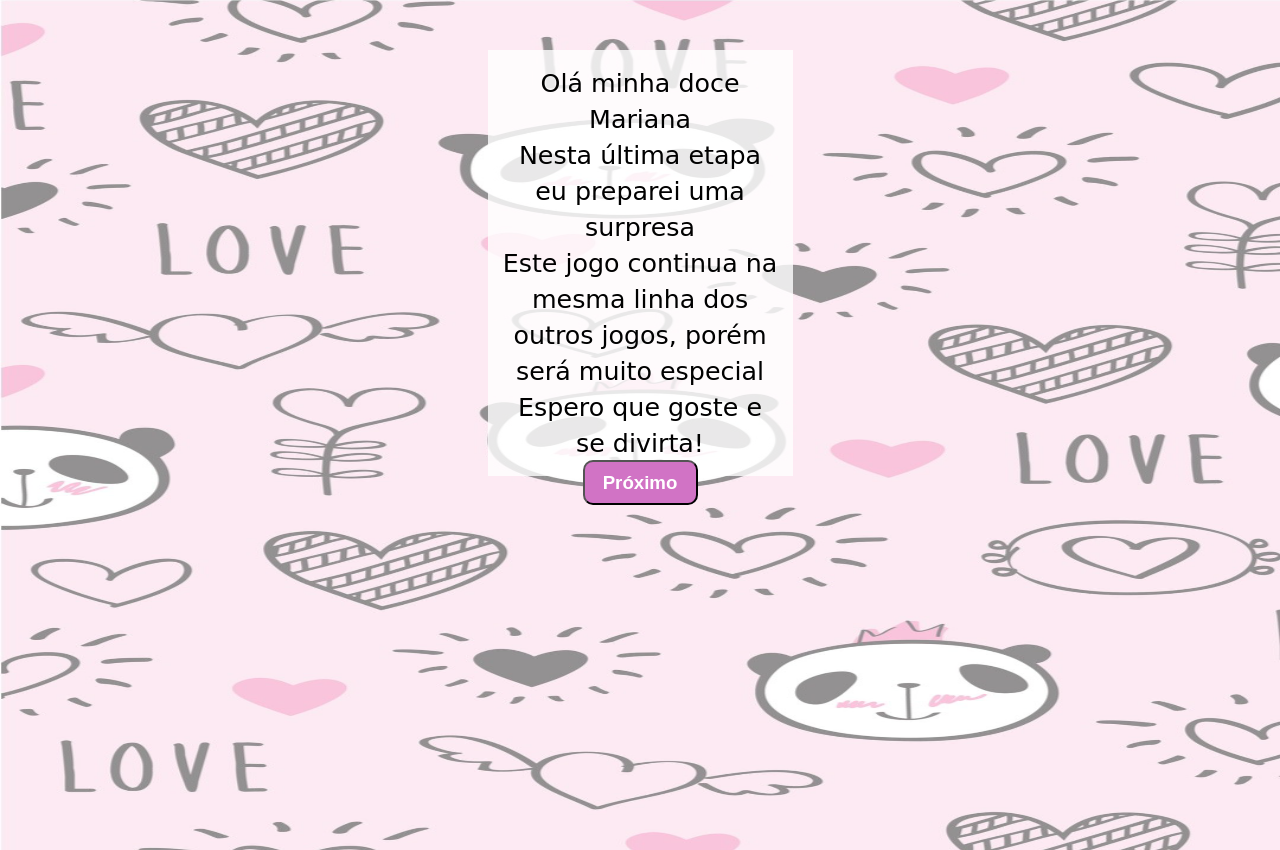
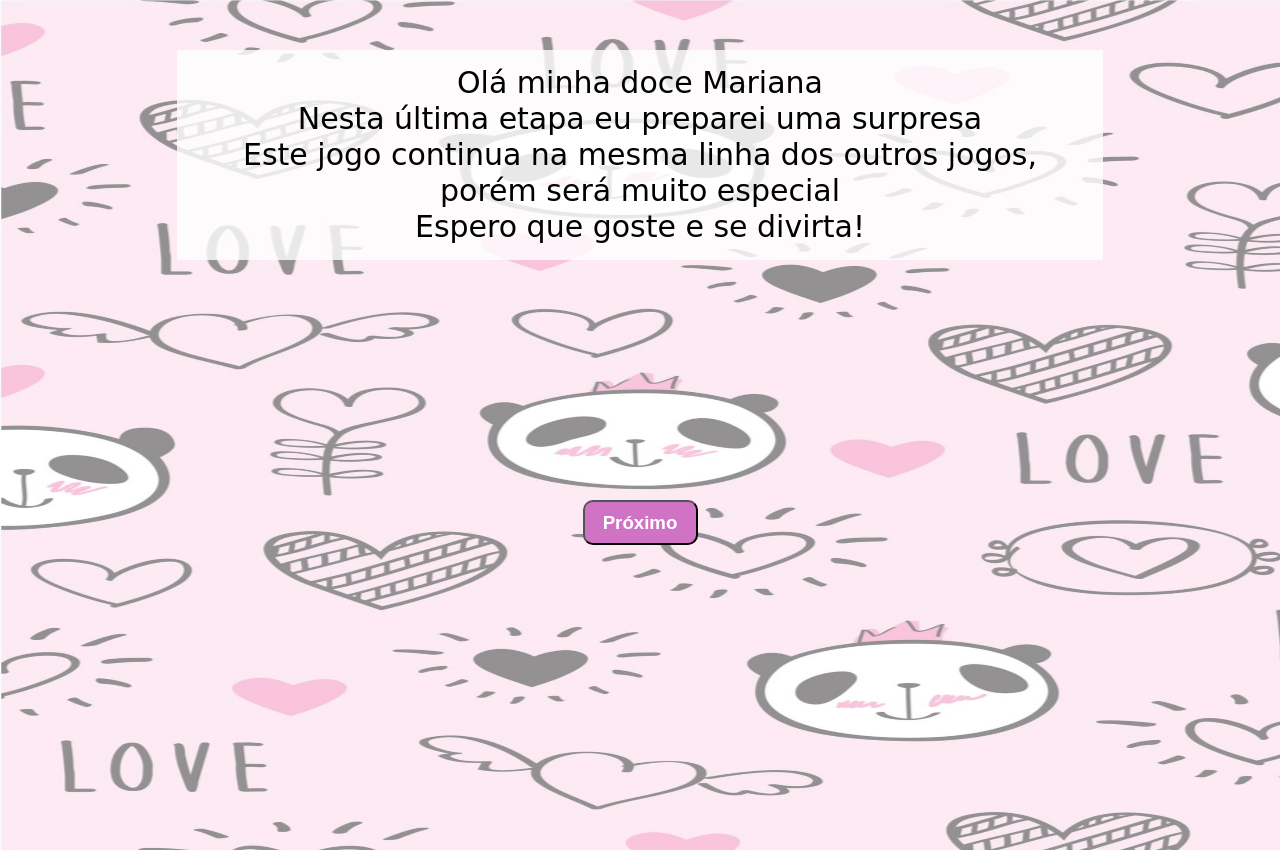
Before and after one commit to ednosmab/vamos_jogar, a plain HTML site: page index.html in a window 1280 px wide. Shown: the top 850 px of the page. Drawn offline with Linux system fonts and the light colour scheme.

Commit message:
"alterando css"

```diff
--- a/css/style.css
+++ b/css/style.css
@@ -44,7 +44,7 @@ input{
     width: 70px;
 }
 .troca, .troca2, .troca3{
-    margin-top: 60px;
+    margin-top: 100px;
     width: 115px;
     height: 45px;
     font-size: 14pt;
@@ -72,7 +72,7 @@ input{
     width: 2100px;
     height: 80px;
     font-family: cursive;
-    font-size: 19pt;
+    font-size: 30px;
     border-radius: 60px;
 }
 p.texto{
@@ -80,9 +80,9 @@ p.texto{
     margin: auto;
     padding: 15px;
     font-family: cursive;
-    font-size: 19pt;
+    font-size: 30px;
     line-height: 27pt;
-    width: 275px;
+    width: 70%;
 }
 p#tentativa{
     background-color: rgba(255, 255, 255, 0.795);
@@ -90,7 +90,7 @@ p#tentativa{
     padding: 15px;
     font-family: cursive;
     font-size: 19pt;
-    line-height: 27pt;
+    line-height: 30px;
     border-radius: 100px;
     width: 200px;
 }
```
